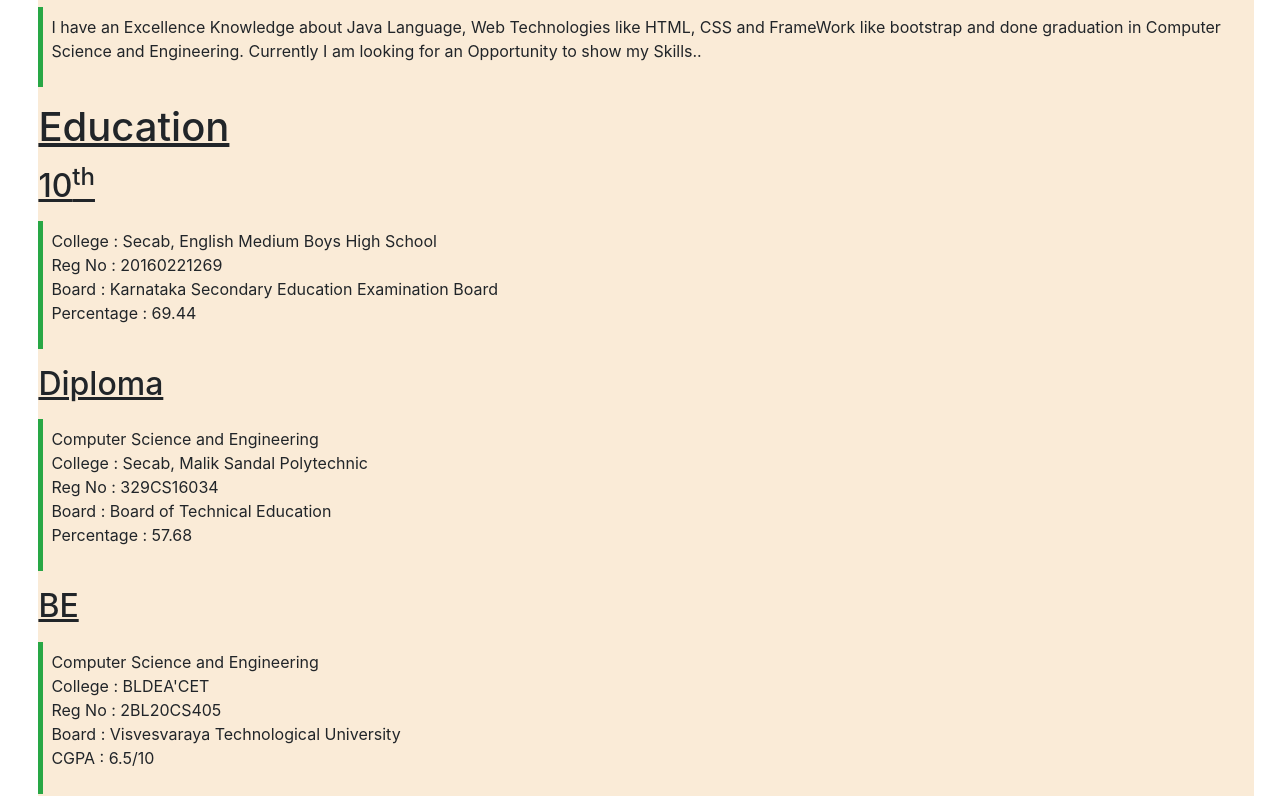
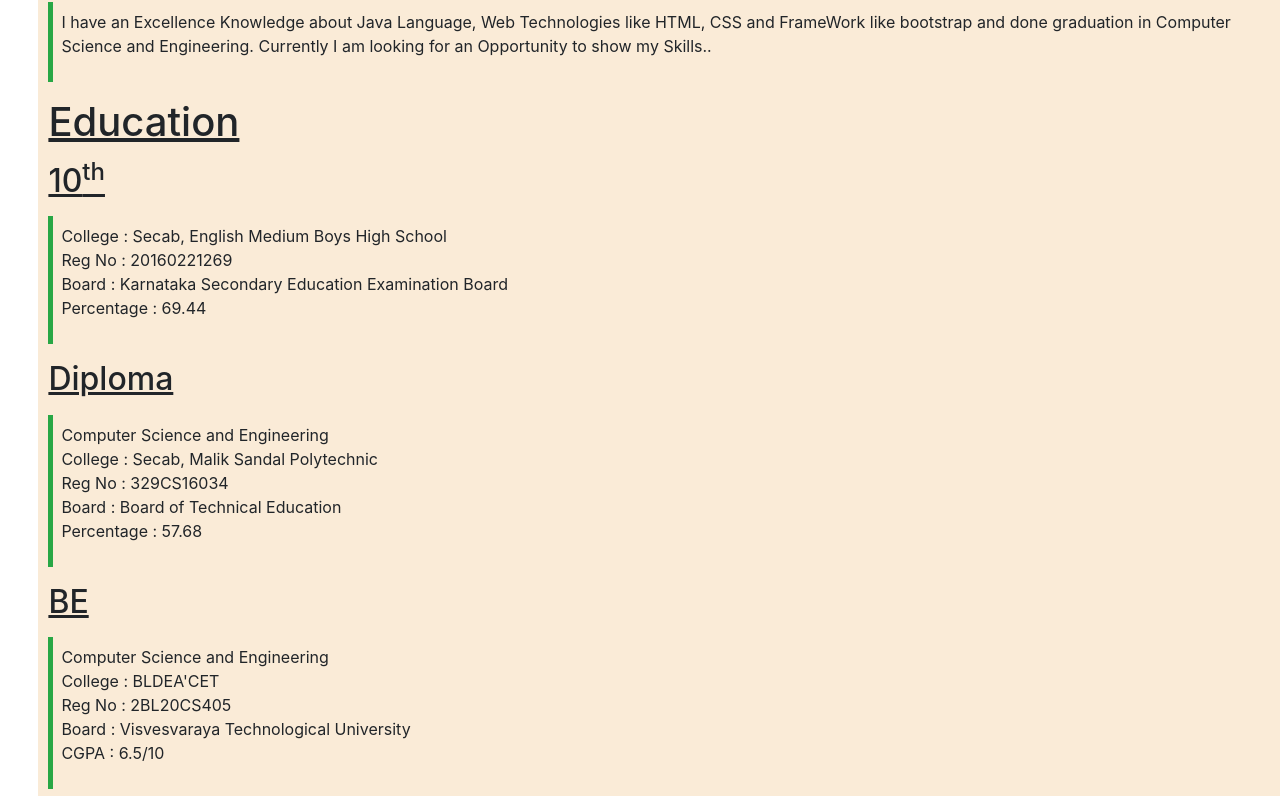
Before and after one commit to shoaib1718/MyPortfolio, a plain HTML site: page Education.html in a window 1280 px wide. Shown: the part 322-1118 px from the top of the page. Drawn offline with nearby package versions, Linux system fonts and the light colour scheme.

Commit message:
Update edu.css

```diff
--- a/edu.css
+++ b/edu.css
@@ -3,8 +3,6 @@
 body {
     font-family: Arial, sans-serif;
     padding-left: 3%;
-    padding-right: 2%;
-    padding-top: 2%;
 }
 .navbar {
     background-color: #333;
@@ -24,5 +22,5 @@ body {
 .content {
     margin-top: 30px;
     background-color: antiquewhite;
-    padding: 5xp 5px 5px 10px;
+    padding: 5px 5px 5px 10px;
 }
```
